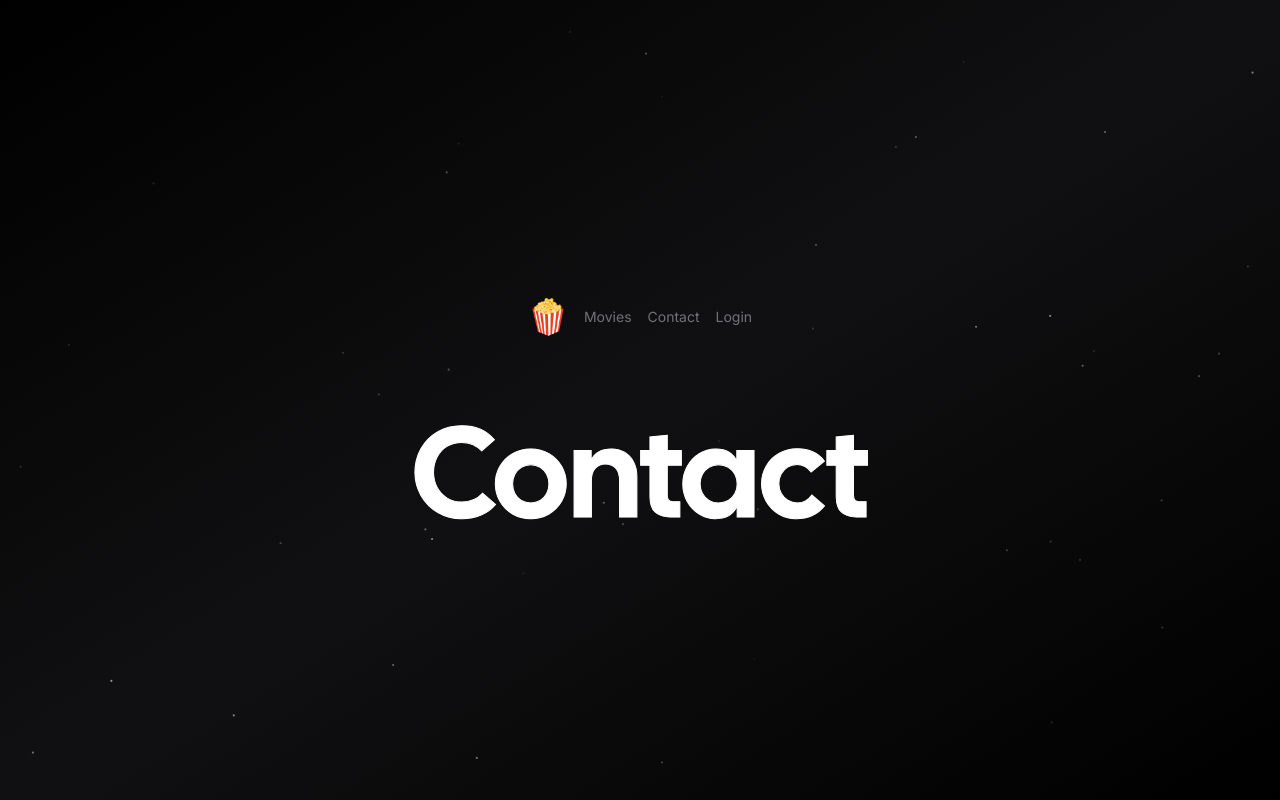
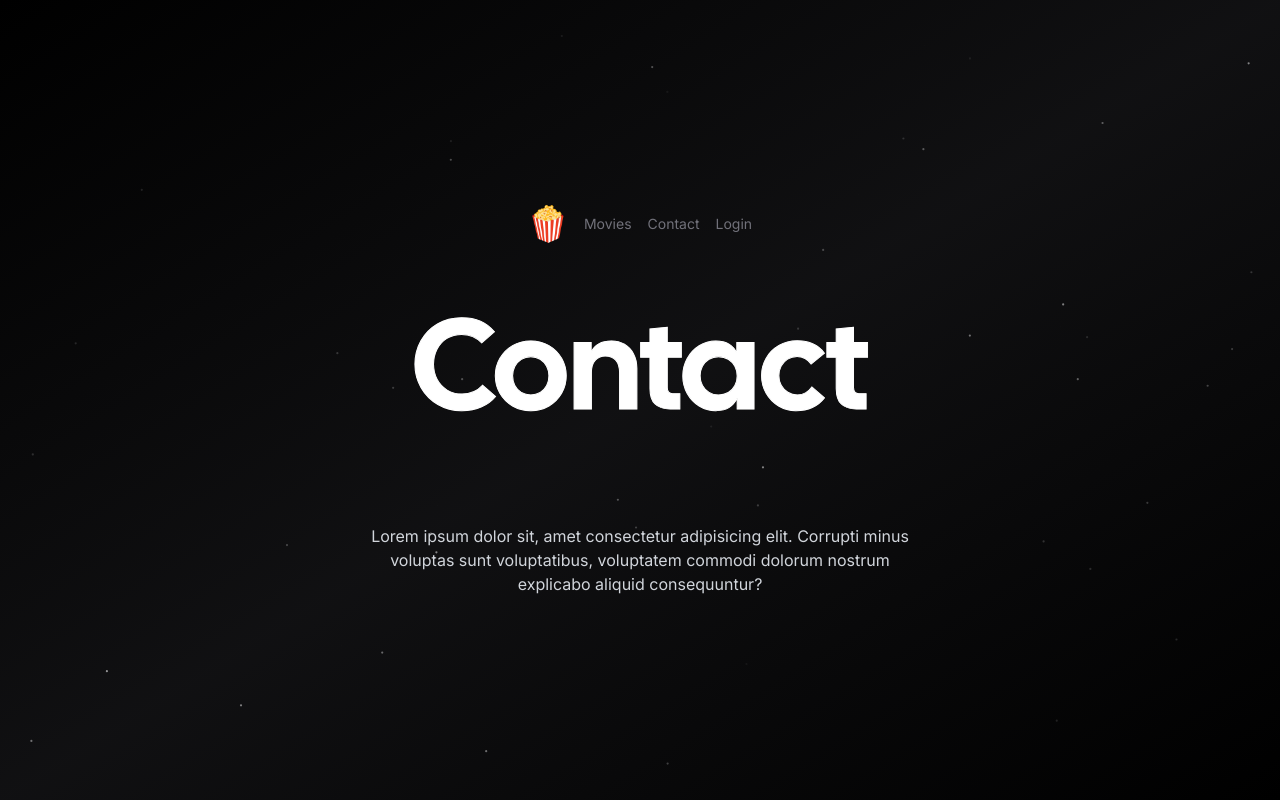
Before and after one commit to jffry93/next13, a Next.js app: page /contact in a window 1280 px wide. Built offline with nearby package versions, Linux system fonts and the light colour scheme; no server answers; what tailwindcss-debug-screens would draw is missing.

Commit message:
display movies in searchbar

```diff
--- a/app/components/navbar.tsx
+++ b/app/components/navbar.tsx
@@ -11,7 +11,7 @@ const Navbar = async () => {
   const userData = await currentUser();
 
   return (
-    <nav className="my-16 animate-fade-in">
+    <nav className="mt-16 animate-fade-in">
       <ul className="flex items-center justify-center gap-4">
         <Link
           href={'/'}
--- a/app/components/searchbar.tsx
+++ b/app/components/searchbar.tsx
@@ -1,15 +1,25 @@
 'use client';
 
 import { useDebounceCallback } from '@/utils/debounce';
+import { useState } from 'react';
+
+interface Movies {
+  title: string;
+  id: string;
+  poster_path: string;
+}
+[];
 
 const Searchbar = () => {
+  const [movies, setMovies] = useState<Movies[] | null>(null);
   const searchMovies = async (e: { target: { value: string } }) => {
-    const data = await fetch(`/api/movies?title=${e.target.value}`);
-    const json = await data.json();
+    const data = await fetch(`/api/imdb/movies?title=${e.target.value}`);
+    const json: Movies[] = await data.json();
+    setMovies(json);
   };
   const debounceMovieSearch = useDebounceCallback(searchMovies, 250);
   return (
-    <div className="relative w-full max-w-sm m-auto my-8 animate-fade-in">
+    <div className="relative w-full max-w-md m-auto my-8 animate-fade-in">
       <form>
         <label
           htmlFor="default-search"
@@ -45,12 +55,30 @@ const Searchbar = () => {
         </div>
       </form>
 
+      {movies && (
         <div
-        className="absolute w-full mt-2 origin-top-right bg-gray-900 rounded-md z-1000"
+          className="relative w-full mt-2 origin-top-right bg-gray-900 rounded-md z-1000"
           role="menu"
           aria-orientation="vertical"
           aria-labelledby="menu-button"
         >
+          {movies &&
+            movies.map((movie, index) => {
+              if (index < 10)
+                return (
+                  <div key={movie.id} className="py-1" role="none">
+                    <a
+                      href="#"
+                      className="block px-4 py-2 text-sm text-gray-300 "
+                      role="menuitem"
+                      id="menu-item-0"
+                    >
+                      {movie.title}
+                    </a>
+                  </div>
+                );
+            })}
+          {movies.length > 10 && (
             <div className="py-1" role="none">
               <a
                 href="#"
@@ -58,10 +86,12 @@ const Searchbar = () => {
                 role="menuitem"
                 id="menu-item-0"
               >
-            Item Example
+                See more...
               </a>
             </div>
+          )}
         </div>
+      )}
     </div>
   );
 };
--- a/app/contact/page.tsx
+++ b/app/contact/page.tsx
@@ -1,9 +1,19 @@
 export default function Home() {
   return (
-    <>
+    <div className="flex flex-col items-center justify-center mt-12">
+      <div className="hidden w-screen h-px animate-glow md:block animate-fade-left bg-gradient-to-r from-zinc-300/0 via-zinc-300/50 to-zinc-300/0" />
       <h1 className="z-10 text-4xl text-transparent duration-1000 bg-white cursor-default text-edge-outline animate-title font-display sm:text-6xl md:text-9xl whitespace-nowrap bg-clip-text">
         Contact
       </h1>
-    </>
+      <div className="hidden w-screen h-px animate-glow md:block animate-fade-right bg-gradient-to-r from-zinc-300/0 via-zinc-300/50 to-zinc-300/0" />
+
+      <div className="w-full max-w-xl my-16 text-center text-gray-300 animate-fade-in">
+        <p>
+          Lorem ipsum dolor sit, amet consectetur adipisicing elit. Corrupti
+          minus voluptas sunt voluptatibus, voluptatem commodi dolorum nostrum
+          explicabo aliquid consequuntur?
+        </p>
+      </div>
+    </div>
   );
 }
--- a/app/layout.tsx
+++ b/app/layout.tsx
@@ -78,7 +78,7 @@ export default function RootLayout({
                 : undefined
             }`}
           >
-            <div className="flex flex-col items-center justify-center w-screen h-screen overflow-hidden bg-gradient-to-tl from-black via-zinc-600/20 to-black">
+            <div className="flex flex-col items-center justify-center w-screen h-screen min-h-full overflow-hidden bg-gradient-to-tl from-black via-zinc-600/20 to-black">
               {/* @ts-expect-error Server Component */}
               <Navbar />
               {/* <Searchbar /> */}
--- a/app/movies/page.tsx
+++ b/app/movies/page.tsx
@@ -2,9 +2,9 @@ import Searchbar from '../components/searchbar';
 
 const Movies = () => {
   return (
-    <>
+    <div className="flex flex-col items-center justify-center my-8">
       <div className="hidden w-screen h-px animate-glow md:block animate-fade-left bg-gradient-to-r from-zinc-300/0 via-zinc-300/50 to-zinc-300/0" />
-      <h1 className="z-10 text-4xl text-transparent duration-1000 bg-white cursor-default text-edge-outline animate-title font-display sm:text-6xl md:text-9xl whitespace-nowrap bg-clip-text">
+      <h1 className="z-10 text-4xl text-transparent duration-1000 bg-white cursor-default text-edge-outline animate-title font-display sm:text-4xl md:text-6xl whitespace-nowrap bg-clip-text">
         Movies
       </h1>
       <div className="hidden w-screen h-px animate-glow md:block animate-fade-right bg-gradient-to-r from-zinc-300/0 via-zinc-300/50 to-zinc-300/0" />
@@ -12,7 +12,7 @@ const Movies = () => {
       <div className="w-full text-center animate-fade-in">
         <Searchbar />
       </div>
-    </>
+    </div>
   );
 };
 
--- a/app/page.tsx
+++ b/app/page.tsx
@@ -1,9 +1,8 @@
 import { SignUpButton } from '@clerk/nextjs';
-
 
 export default function Home() {
   return (
-    <>
+    <div className="flex flex-col items-center justify-center mt-16">
       <div className="hidden w-screen h-px animate-glow md:block animate-fade-left bg-gradient-to-r from-zinc-300/0 via-zinc-300/50 to-zinc-300/0" />
       <h1 className="z-10 text-4xl text-transparent duration-1000 bg-white cursor-default text-edge-outline animate-title font-display sm:text-6xl md:text-9xl whitespace-nowrap bg-clip-text">
         movie night
@@ -25,6 +24,6 @@ export default function Home() {
           </button>
         </SignUpButton>
       </div>
-    </>
+    </div>
   );
 }
```
Also changed, not shown: tsconfig.json (+8 -1 lines). Lines whose indentation alone changed are shown as unchanged.
